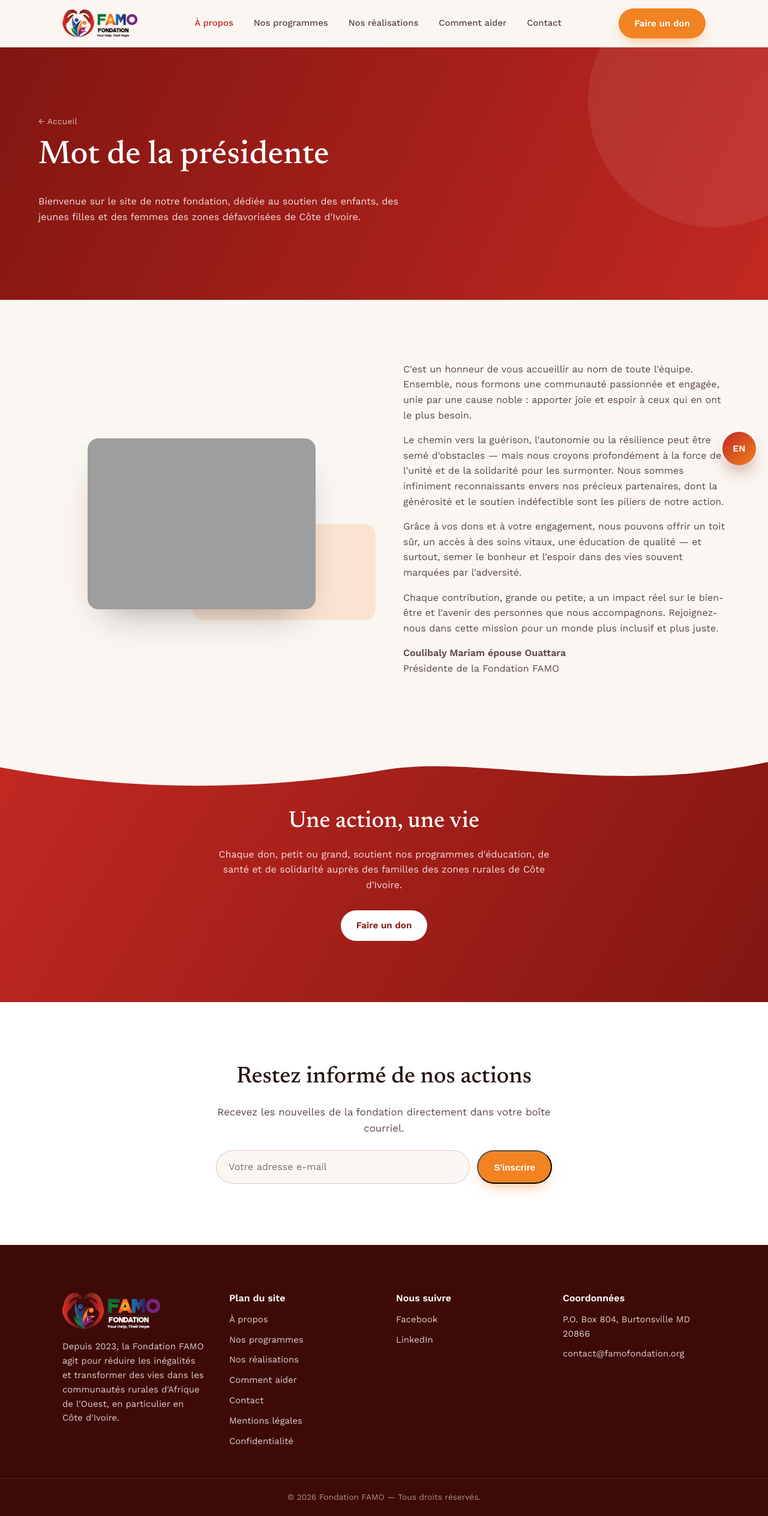
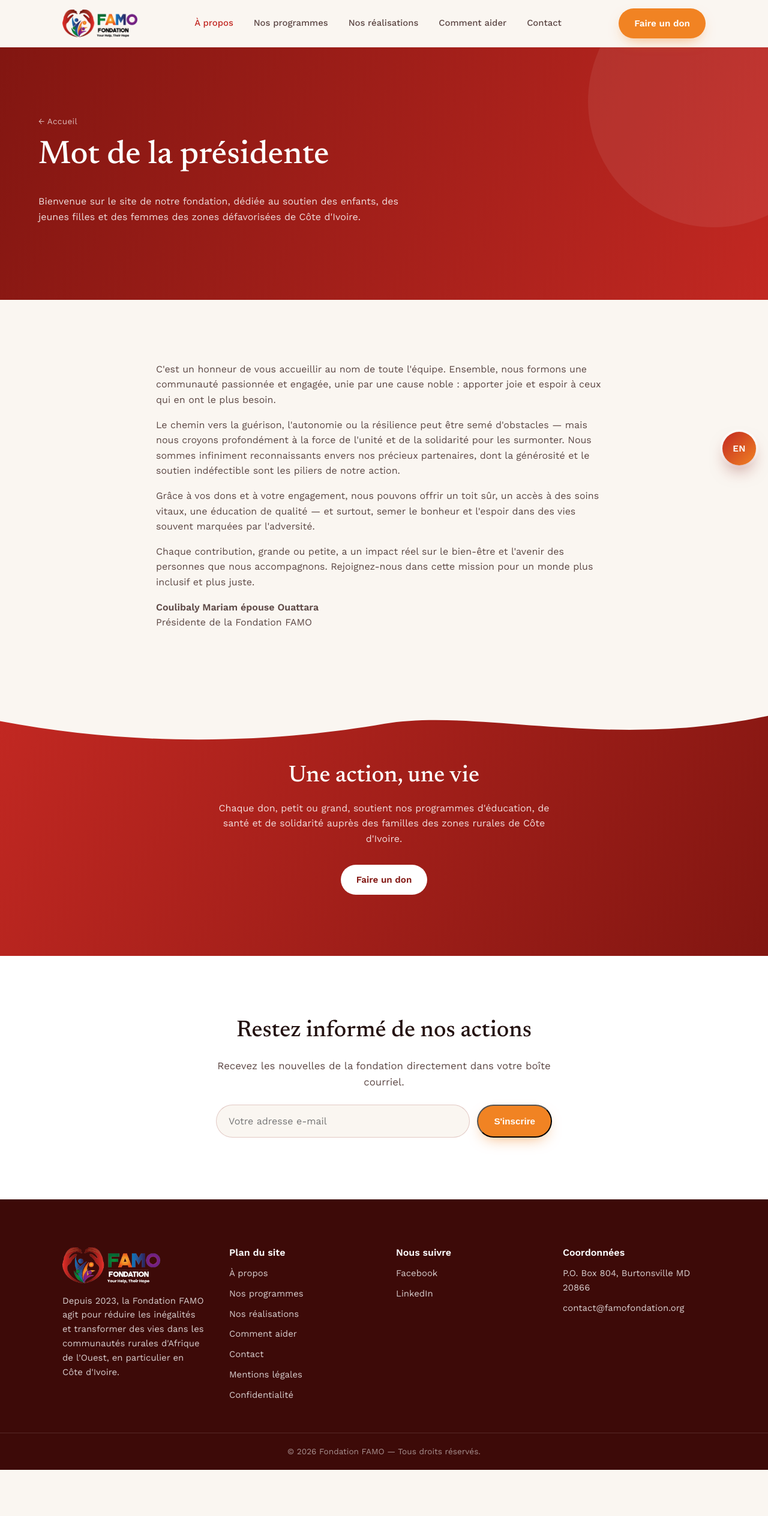
Before and after one commit to axel12koffi-sys/famofondation.org, a PHP site: page /mot-de-la-presidente.html in a window 1280 px wide. Shown: the whole page at 60% size. After the commit the page ends 2451 px from the top, so only its background shows below. Run offline with PHP 8.4, Linux system fonts and the light colour scheme; grey boxes are pictures that could not be loaded.

Commit message:
Retirer le portrait de la présidente, dont l'original est perdu
Les quatre dernières références à /wp-content/uploads/ pointaient vers
une photo disparue avec l'installation WordPress. Plutôt que de laisser
une image cassée sur l'accueil et sur la page du mot de la présidente,
dans les deux langues, la colonne image est retirée.

La citation de l'accueil passe en une colonne centrée et le texte du mot
de la présidente occupe toute la largeur de lecture. Le portrait pourra
être remis quand la photo sera disponible.

Plus aucune référence à wp-content dans le site.

Co-Authored-By: Claude Opus 5 <noreply@anthropic.com>
Claude-Session: https://claude.ai/code/session_0145pMjS6GAqfUNJMMZRAnqa

```diff
--- a/assets/css/style.css
+++ b/assets/css/style.css
@@ -274,6 +274,9 @@ p{margin:0 0 1em;}
 .quote-band cite{font-style:normal; font-weight:600; color:var(--red-deep);}
 .quote-band .role{display:block; font-size:.88rem; color:var(--ink-soft); font-weight:400;}
 .portrait{border-radius:var(--radius); max-width:380px; margin:0 auto;}
+/* Citation sans portrait : une seule colonne, centrée. */
+.quote-centre{text-align:center;}
+.quote-centre blockquote{margin-left:auto; margin-right:auto;}
 
 /* ---------- Galerie ---------- */
 .gallery{max-width:var(--shell); margin:0 auto;
--- a/en/index.html
+++ b/en/index.html
@@ -152,8 +152,7 @@
 </section>
 
 <section class="section quote-band">
-  <div class="split flip">
-    <div class="split-media reveal"><img class="portrait" src="https://famofondation.org/wp-content/uploads/2024/07/WhatsApp-Image-2024-07-06-at-16.22.23-6-768x1024.jpeg" alt="Coulibaly Mariam épouse Ouattara, President of the FAMO Foundation"></div>
+  <div class="shell quote-centre">
     <div class="reveal">
       <blockquote>"Together, we have the power to make a real difference in
       the lives of those who need it most."</blockquote>
--- a/en/message-from-the-president.html
+++ b/en/message-from-the-president.html
@@ -77,9 +77,7 @@
 </section>
 
 <section class="section">
-  <div class="split">
-    <div class="split-media reveal"><img class="portrait" src="https://famofondation.org/wp-content/uploads/2024/07/WhatsApp-Image-2024-07-06-at-16.22.23-6-768x1024.jpeg" alt="Coulibaly Mariam épouse Ouattara, President of the FAMO Foundation"></div>
-    <div class="reveal prose">
+  <div class="shell prose reveal">
       <p>It's an honor to welcome you on behalf of our whole team. Together,
       we form a passionate, committed community, united by one noble cause:
       bringing joy and hope to those who need it most.</p>
@@ -95,7 +93,6 @@
       mission for a more inclusive, more just world.</p>
       <p><strong>Coulibaly Mariam épouse Ouattara</strong><br>
       President of the FAMO Foundation</p>
-    </div>
   </div>
 </section>
 
--- a/index.html
+++ b/index.html
@@ -152,8 +152,7 @@
 </section>
 
 <section class="section quote-band">
-  <div class="split flip">
-    <div class="split-media reveal"><img class="portrait" src="https://famofondation.org/wp-content/uploads/2024/07/WhatsApp-Image-2024-07-06-at-16.22.23-6-768x1024.jpeg" alt="Coulibaly Mariam épouse Ouattara, présidente de la Fondation FAMO"></div>
+  <div class="shell quote-centre">
     <div class="reveal">
       <blockquote>« Ensemble, nous avons le pouvoir de faire une vraie différence
       dans la vie de ceux qui en ont le plus besoin. »</blockquote>
--- a/mot-de-la-presidente.html
+++ b/mot-de-la-presidente.html
@@ -77,9 +77,7 @@
 </section>
 
 <section class="section">
-  <div class="split">
-    <div class="split-media reveal"><img class="portrait" src="https://famofondation.org/wp-content/uploads/2024/07/WhatsApp-Image-2024-07-06-at-16.22.23-6-768x1024.jpeg" alt="Coulibaly Mariam épouse Ouattara, présidente de la Fondation FAMO"></div>
-    <div class="reveal prose">
+  <div class="shell prose reveal">
       <p>C'est un honneur de vous accueillir au nom de toute l'équipe. Ensemble,
       nous formons une communauté passionnée et engagée, unie par une cause noble :
       apporter joie et espoir à ceux qui en ont le plus besoin.</p>
@@ -96,7 +94,6 @@
       mission pour un monde plus inclusif et plus juste.</p>
       <p><strong>Coulibaly Mariam épouse Ouattara</strong><br>
       Présidente de la Fondation FAMO</p>
-    </div>
   </div>
 </section>
 
```
